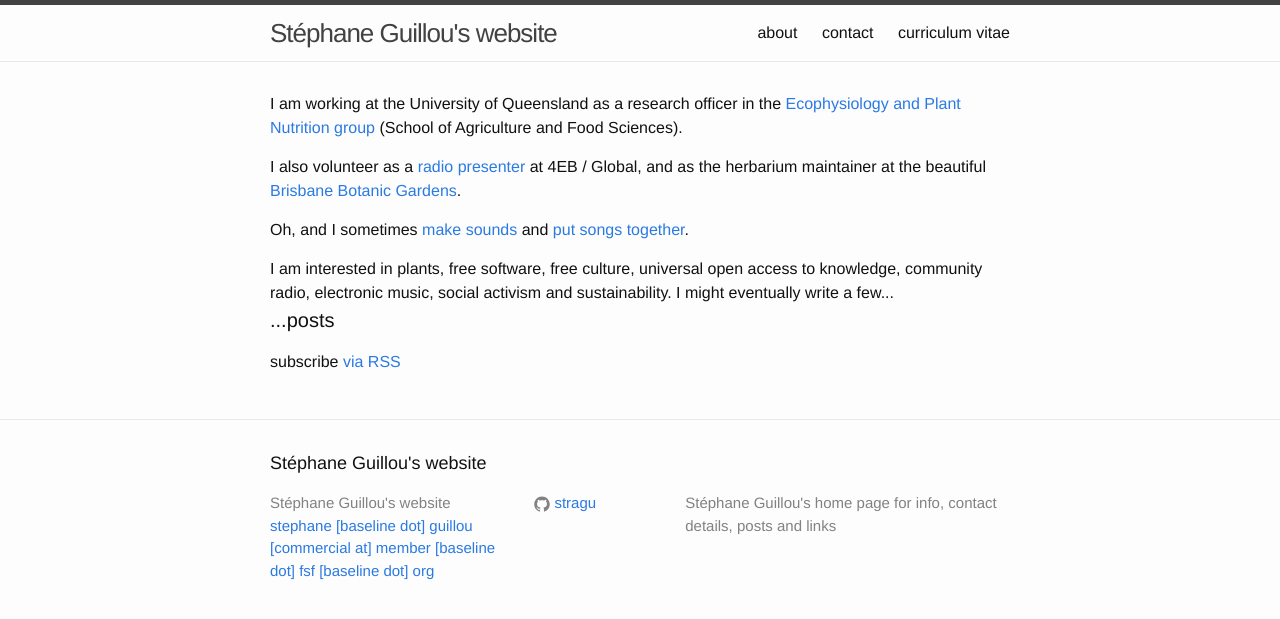
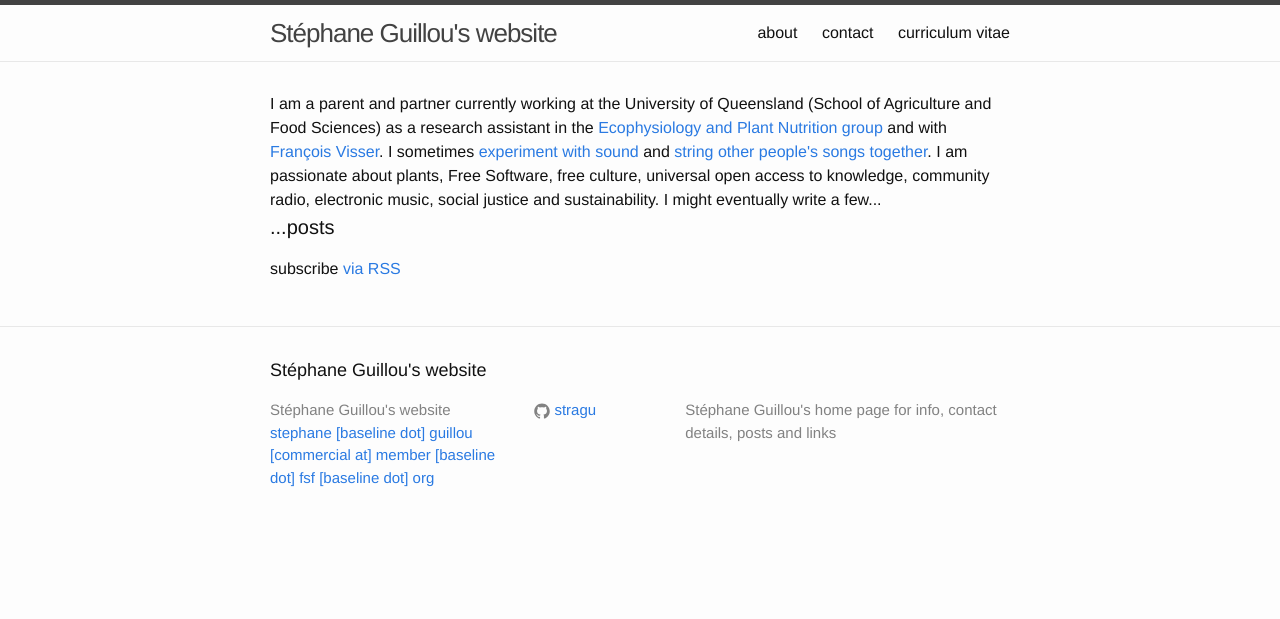
Before and after one commit to stragu/stragu.github.io, a Jekyll site: the page built from index.html, in a window 1280 px wide. Shown: the top 619 px of the page. Built offline with Jekyll 4.4.1, drawn with Linux system fonts in a browser that asks for light colours.

Commit message:
update info

```diff
--- a/index.html
+++ b/index.html
@@ -4,13 +4,11 @@ layout: default
 
 <div class="home">
 
-<p>I am working at the University of Queensland as a research officer in the <a href="http://epngroup.org/">Ecophysiology and Plant Nutrition group</a> (School of Agriculture and Food Sciences).</p>
+I am a parent and partner currently working at the University of Queensland (School of Agriculture and Food Sciences) as a research assistant in the <a href="http://epngroup.org/">Ecophysiology and Plant Nutrition group</a> and with <a href="http://researchers.uq.edu.au/researcher/10716">François Visser</a>.
 
-<p>I also volunteer as a <a href="https://studio-dessai.github.io/">radio presenter</a> at 4EB / Global, and as the herbarium maintainer at the beautiful <a href="http://www.brisbane.qld.gov.au/facilities-recreation/parks-venues/parks/brisbane-botanic-gardens-mount-coot-tha">Brisbane Botanic Gardens</a>.</p>
+I sometimes <a href="https://soundcloud.com/jesuisgentil">experiment with sound</a> and <a href="https://www.mixcloud.com/GNTL/">string other people's songs together</a>.
 
-<p>Oh, and I sometimes <a href="https://soundcloud.com/jesuisgentil">make sounds</a> and <a href="https://www.mixcloud.com/GNTL/">put songs together</a>.</p>
-
-I am interested in plants, free software, free culture, universal open access to knowledge, community radio, electronic music, social activism and sustainability.
+I am passionate about plants, Free Software, free culture, universal open access to knowledge, community radio, electronic music, social justice and sustainability.
 
 I might eventually write a few...
 
```
